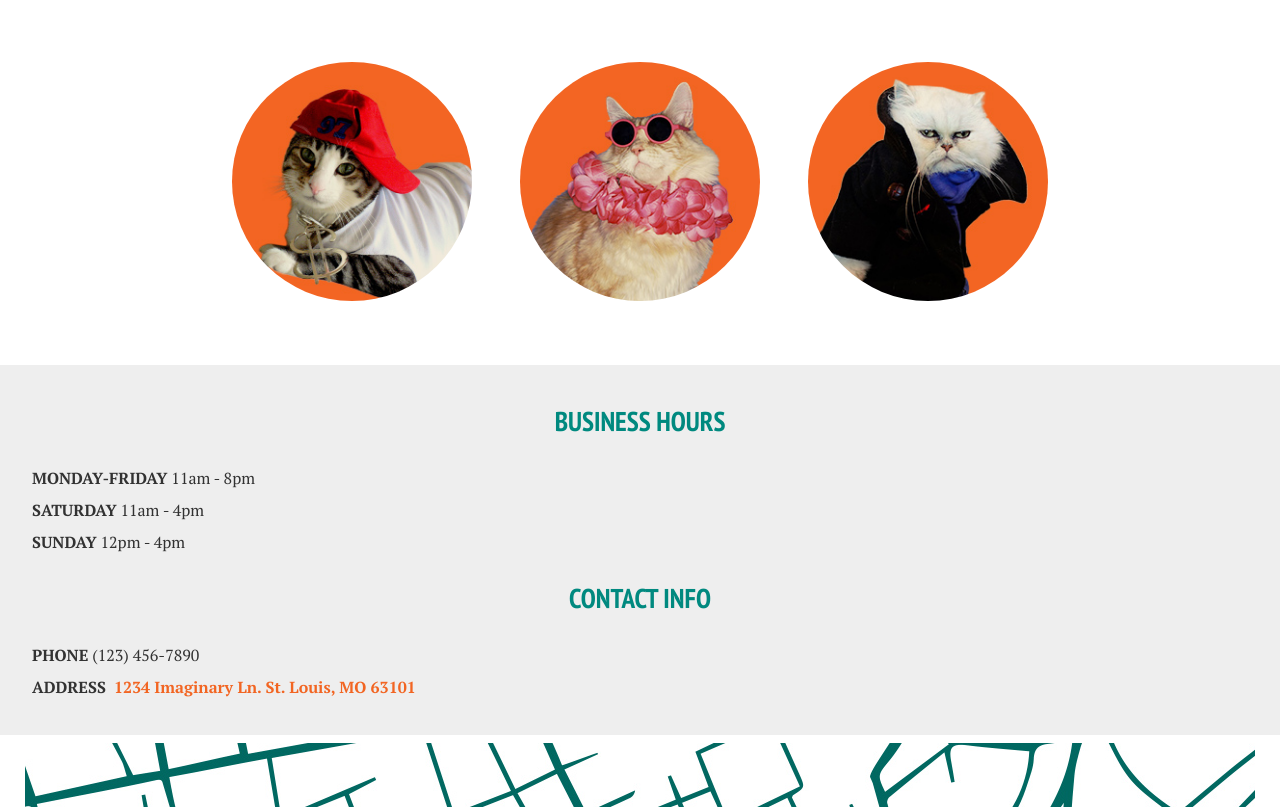
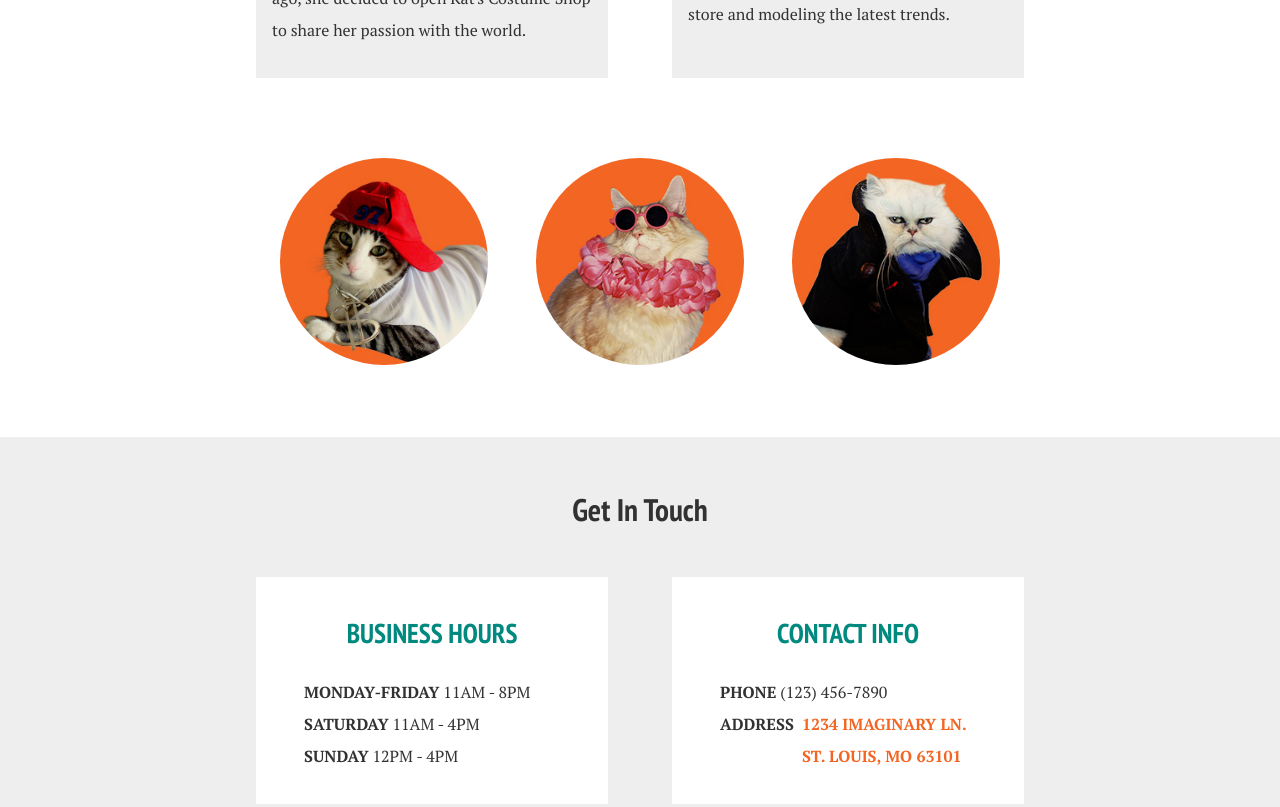
Before and after one commit to ariannariggs/cool-cat, a plain HTML site: page index.html in a window 1280 px wide. Shown: the part 980-1787 px from the top of the page. Drawn offline with Linux system fonts and the light colour scheme; a web font is replaced by a local one.

Commit message:
contact and map desktop

```diff
--- a/assets/css/index.css
+++ b/assets/css/index.css
@@ -139,12 +139,23 @@ nav{
   .pretty-kitties-imgs #vampcat{
     border-radius: 50%;
     }
-#get-in-touch{
+.get-in-touch{
   background-color: #eeeeee;
   padding-top: 1em;
   padding-bottom:1em;
 }
-#get-in-touch h1{
+  .get-in-touch #get-in-touch-header{
+    display:none;
+  }
+  .get-in-touch #business-hours h1{
+    display:flex;
+    justify-content: center;
+    font-family: 'PT Sans Narrow';
+    font-size: 1.7em;
+    color:#00897f;
+    text-transform: uppercase;
+  }
+  .get-in-touch #contact-info h1{
     display:flex;
     justify-content: center;
     font-family: 'PT Sans Narrow';
@@ -153,7 +164,7 @@ nav{
     text-transform: uppercase;
   }
 
-#get-in-touch ul{
+  .get-in-touch ul{
     list-style: none;
     display:flex;
     flex-direction: column;
@@ -166,23 +177,24 @@ nav{
     margin-top:.1em;
     color:#323232;
   }
-#get-in-touch .contact-info ul li:nth-child(2){
+    .get-in-touch #contact-info ul li:nth-child(2){
       color: #f26522;
       font-weight: bold;
       display: inline-flex;
     }
-#get-in-touch ul b{
+  .get-in-touch ul b{
     text-transform: uppercase;
     color:#323232;
     text-align: left;
   }
-#get-in-touch .contact-info #addresspadding{
+  .get-in-touch #contact-info #addresspadding{
     padding-left:.5em;
   }
 #map{
+  display:flex;
   width:100%;
   min-height: 20em;
-  object-position: center;
+  justify-content: center;
   object-fit:none;
 }
 footer{
@@ -234,8 +246,47 @@ body header nav #cat-shop-title{
   justify-content: center;
   background-image: url('../images/kats-hero-mobile-bg.jpg');
   background-size: auto 100%;
-  height:21em;
+  height:25em;
   position:relative;
+  }
+  .hero #batcat{
+    width: 16em;
+    margin-top:2.275em;
+    z-index: 1;
+    position: absolute;
+    }
+  .hero .hero-text{
+    display: flex;
+    justify-content: center;
+    flex-direction: column;
+    width: 90em;
+    font-family: 'PT Sans Narrow';
+    color: white;
+    position: relative;
+    margin-bottom: 8em;
+    }
+    .hero .hero-text #findthe{
+      text-transform: uppercase;
+      text-align: center;
+      padding-right: 12em;
+      font-size: 2em;
+      margin-bottom: -.5em;
+      }
+    .hero .hero-text #puuuuuuuuurfect{
+      text-transform: uppercase;
+      text-align: center;
+      font-size: 5em;
+      font-weight: bold;
+      font-style: italic;
+      margin-top: 0;
+      margin-bottom: 0;
+      }
+    .hero .hero-text #costume{
+      text-transform: uppercase;
+      text-align: center;
+      padding-left: 12em;
+      font-size: 2em;
+      margin-top: -.5em;
       }
 .business-descrip {
   display:flex;
@@ -243,6 +294,7 @@ body header nav #cat-shop-title{
   justify-content: center;
   align-items: center;
   font-family: 'PT Serif';
+  font-weight: bold;
   line-height: 2em;
   padding-left: 5em;
   padding-right: 5em;
@@ -285,6 +337,7 @@ body header nav #cat-shop-title{
       max-width:20em;
       font-family: 'PT Serif';
       margin-left: 5em;
+      padding: 1em 1em 1em 1em;
       }
     #about .about-desc-mavis{
       background-color: #eeeeee;
@@ -296,37 +349,128 @@ body header nav #cat-shop-title{
       flex-basis: 250em;
       max-width:20em;
       font-family: 'PT Serif';
-      margin-left: 5em;
+      margin-left: 4em;
       margin-right: 5em;
       margin-top: 0em;
+      padding: 1em 1em 1em 1em;
       }
 .pretty-kitties-imgs{
   display:flex;
   flex-wrap: nowrap;
   justify-content: center;
   align-items:center;
+  margin-bottom: .5em;
   }
   .pretty-kitties-imgs #hiphophairball{
     display: flex;
     border-radius: 50%;
     padding: 2em 2em 2em 2em;
     flex-basis: 250em;
-    max-width:15em;
+    max-width:13em;
         }
   .pretty-kitties-imgs #hawaiiandude{
     display: flex;
     border-radius: 50%;
+    flex-basis: 250em;
+    max-width: 13em;
     padding: 2em 1em 2em 1em;
-    flex-basis: 250em;
-    max-width: 15em;
         }
   .pretty-kitties-imgs #vampcat{
     display:flex;
     border-radius: 50%;
+    flex-basis: 250em;
+    max-width: 13em;
     padding: 2em 2em 2em 2em;
-    flex-basis: 250em;
-    max-width: 15em;
           }
+.get-in-touch{
+  display:flex;
+  flex-wrap: wrap;
+  justify-content: center;
+  align-items: center;
+  width:100%;
+  color:#323232;
+  padding-bottom: 5em;
+          }
+  .get-in-touch #get-in-touch-header{
+    display: flex;
+    flex-wrap: nowrap;
+    justify-content: center;
+    font-family: 'PT Sans Narrow';
+    width: 100%;
+    font-size: 1.3em;
+    color:#323232;
+    padding-top: .5em;
+    padding-bottom: 1em;
+          }
+  .get-in-touch #business-hours{
+    display:flex;
+    flex-direction: column;
+    justify-content: center;
+    flex-basis: 100%;
+    max-width: 20em;
+    margin-right: 2em;
+    padding:1em;
+    text-transform: uppercase;
+    font-family: 'PT Sans Narrow';
+    color:#00897f;
+    background-color: #ffffff;
+          }
+  .get-in-touch #contact-info{
+    display:flex;
+    flex-direction: column;
+    justify-content: center;
+    flex-basis: 100%;
+    max-width: 20em;
+    margin-left: 2em;
+    padding:1em;
+    text-transform: uppercase;
+    font-family: 'PT Sans Narrow';
+    color:#00897f;
+    background-color: #ffffff;
+
+          }
+          .get-in-touch #business-hours h1{
+            display:flex;
+            justify-content: center;
+            font-family: 'PT Sans Narrow';
+            font-size: 1.7em;
+            color:#00897f;
+            text-transform: uppercase;
+          }
+          .get-in-touch #contact-info h1{
+            display:flex;
+            justify-content: center;
+            font-family: 'PT Sans Narrow';
+            font-size: 1.7em;
+            color:#00897f;
+            text-transform: uppercase;
+          }
+
+          .get-in-touch ul{
+            list-style: none;
+            display:flex;
+            flex-direction: column;
+            justify-content: center;
+            align-items: left;
+            font-family: 'PT Serif';
+            line-height: 2em;
+            padding-left: 2em;
+            padding-right: 1em;
+            margin-top:.1em;
+            color:#323232;
+          }
+          .get-in-touch #contact-info ul li:nth-child(2){
+            color: #f26522;
+            font-weight: bold;
+            display: inline-flex;
+          }
+          .get-in-touch ul b{
+            text-transform: uppercase;
+            color:#323232;
+            text-align: left;
+          }
+          .get-in-touch #contact-info #addresspadding{
+          padding-left:.5em;
 }
 
 /* On devices wider than 940px */
--- a/index.html
+++ b/index.html
@@ -11,7 +11,7 @@
       <nav>
         <div id="cat-shop-title">Kat's Costume Shop</div>
         <div id="about-nav-link"><a href="#about">About</a></div>
-        <div id="contact-nav-link"><a href="#get-in-touch">Contact</a></div>
+        <div id="contact-nav-link"><a href="#get-in-touch-header">Contact</a></div>
       </nav>
       <div class="hero">
         <img id="batcat" src="assets/images/kats-hero-mobile.png">'
@@ -53,8 +53,9 @@
         <img id="vampcat" src="assets/images/kats-cat3.jpg">
         <!-- this is space for the costumed kitters styling and profiling in circle scope --->
       </div>
-    <div id="get-in-touch">
-      <div class="business-hours">
+    <div class="get-in-touch">
+    <div id="get-in-touch-header"><h1> Get In Touch</h1></div>
+      <div id="business-hours">
         <h1>Business Hours</h1>
         <ul>
         <li><b>Monday-Friday</b> 11am - 8pm</li>
@@ -62,7 +63,7 @@
         <li><b>Sunday</b> 12pm - 4pm</li>
         </ul>
       </div>
-      <div class="contact-info">
+      <div id="contact-info">
         <h1>Contact Info</h1>
         <ul>
         <li><b>Phone</b> (123) 456-7890</li>
```
Lines whose indentation alone changed are shown as unchanged.
